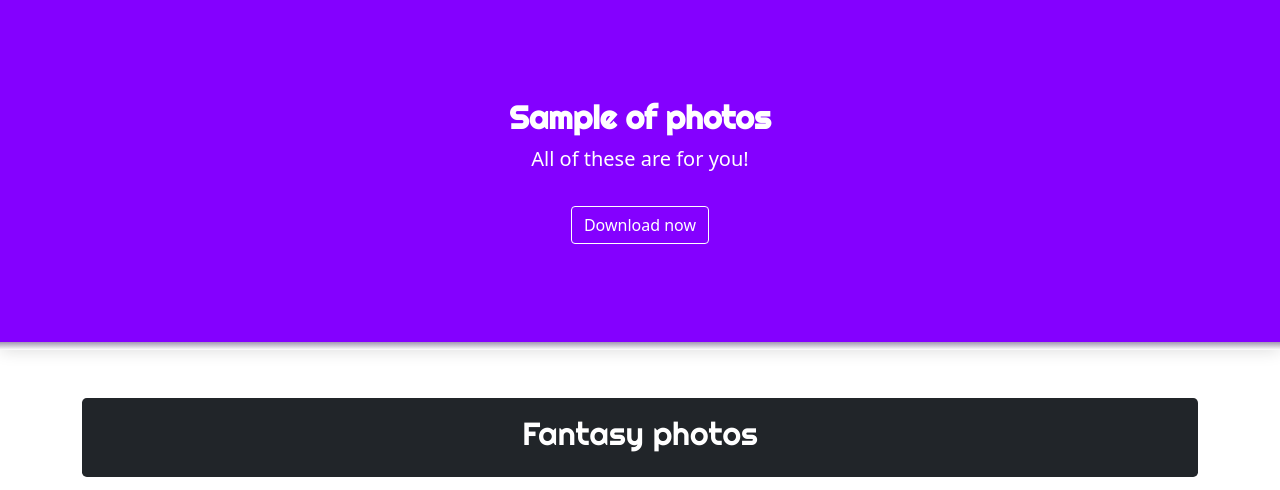
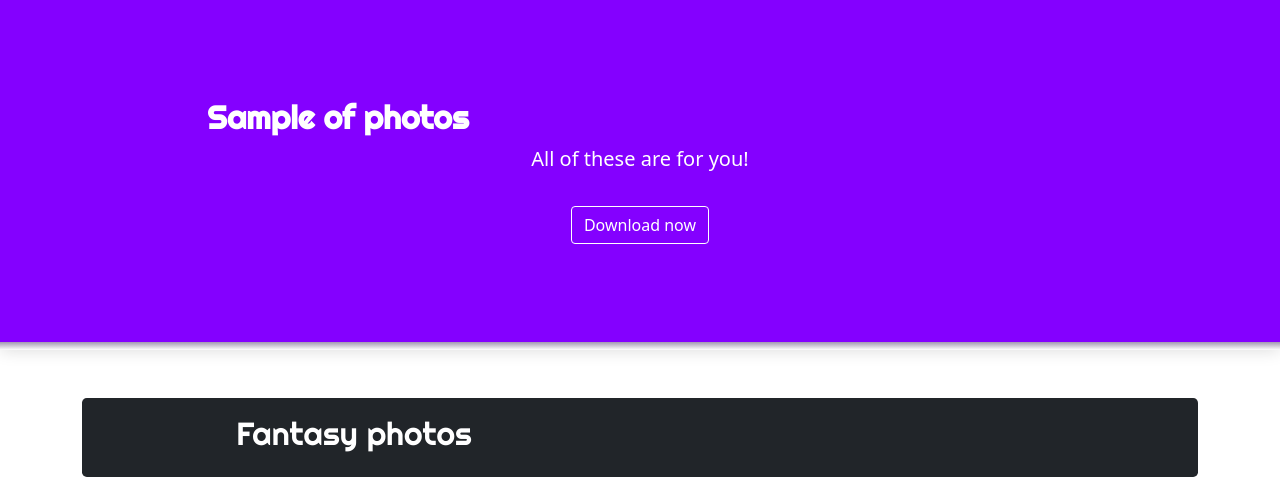
Before and after one commit to gameteg/photopack, a plain HTML site: page samples.html in a window 1280 px wide. Shown: the top 490 px of the page. Drawn offline with nearby package versions, Linux system fonts and the light colour scheme; grey boxes are pictures that could not be loaded; files whose address does not match are found by name.

Commit message:
Update sam-style.css

```diff
--- a/css/sam-style.css
+++ b/css/sam-style.css
@@ -3,6 +3,7 @@
 h2{
     font-family: 'Righteous', cursive;
     color : #fff;
+    width : 40vw !important;
 }
 
 h1{
```
